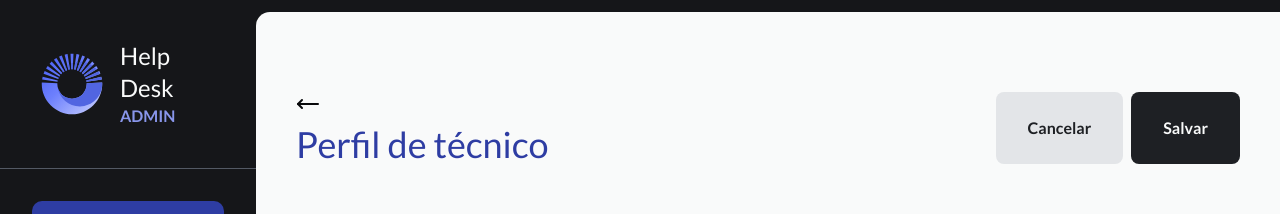
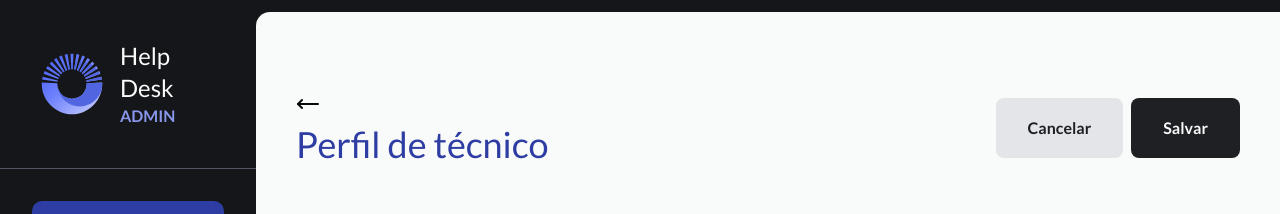
Before and after one commit to Help-Deskk/help-desk-front-end, a React (Vite) app: page /technician/new in a window 1280 px wide. Shown: the top 214 px of the page. Built offline with nearby package versions, Linux system fonts and the light colour scheme.

Commit message:
fix:size buttons

```diff
--- a/src/pages/Admin/NewTechnician.tsx
+++ b/src/pages/Admin/NewTechnician.tsx
@@ -10,14 +10,14 @@ export function NewTechnician() {
 
   return (
     <div className="max-w-6xl h-full mx-auto py-10">
-      <header className="flex justify-between">
+      <header className="flex justify-between items-center ">
         <div className="flex flex-col gap-2">
           <MoveLeft />
           <h1 className="text-4xl text-brand-dark">Perfil de técnico</h1>
         </div>
         <div className="flex gap-2">
-          <Button variant="light">Cancelar</Button>
-          <Button variant="black">Salvar</Button>
+          <Button variant="light" className="h-15">Cancelar</Button>
+          <Button variant="black" className="h-15">Salvar</Button>
         </div>
       </header>
 
```
